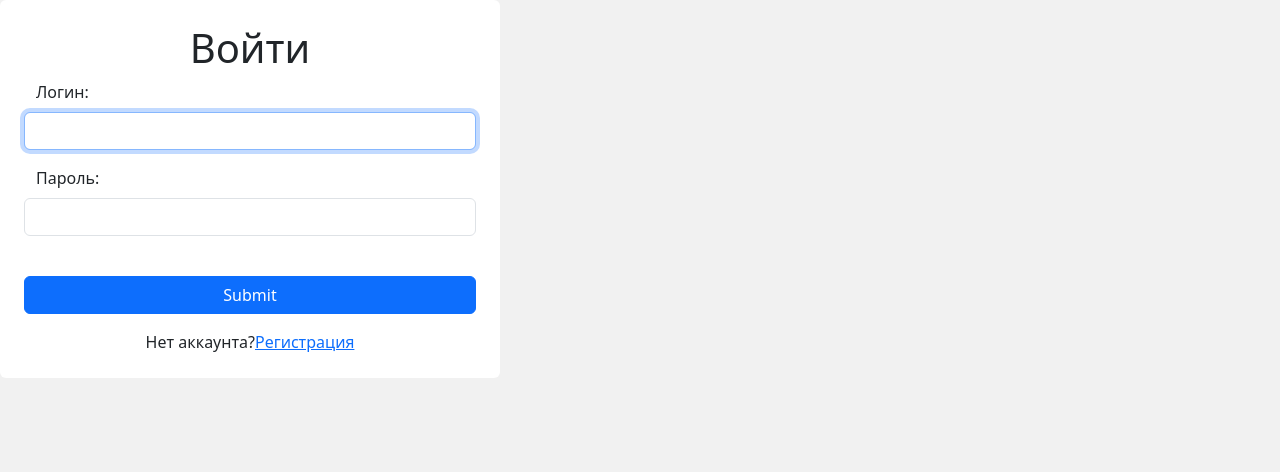
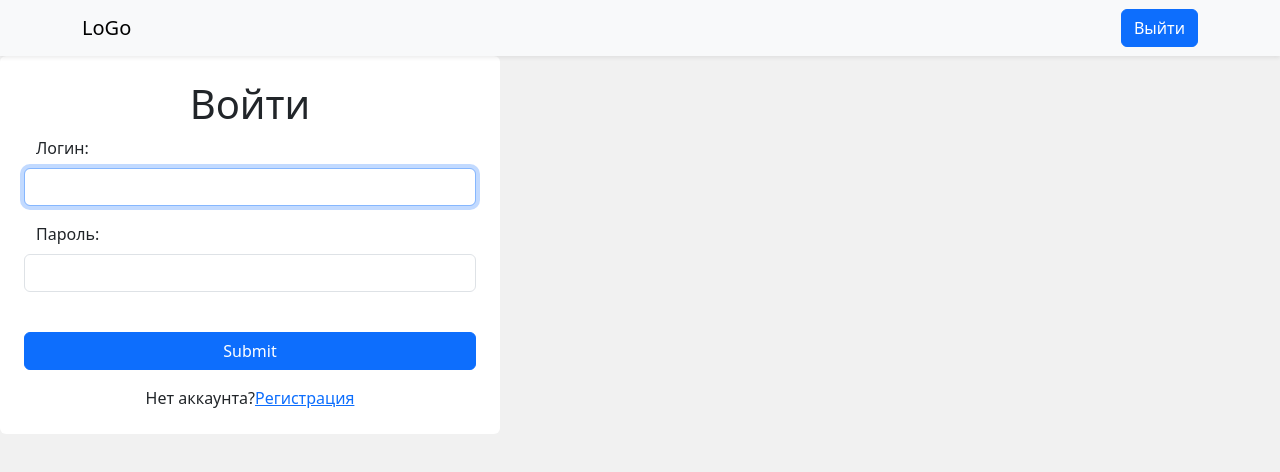
Before and after one commit to KindProgrammer/frontend-project-12, a React (Vite) app in the folder frontend/: page /login in a window 1280 px wide. Shown: the top 472 px of the page. Built offline with nearby package versions, Linux system fonts and the light colour scheme.

Commit message:
added a nav menu component

```diff
--- a/frontend/src/App.jsx
+++ b/frontend/src/App.jsx
@@ -5,11 +5,13 @@ import NotFound from './Pages/NotFound.jsx';
 import MainPage from './Pages/MainPage.jsx';
 import AuthProvider from './context/AuthProvider.jsx';
 import routes from './routes.js';
+import NavigationMenu from './Components/NavigationMenu.jsx';
 
 function App() {
   return (
     <BrowserRouter>
       <AuthProvider>
+        <NavigationMenu />
         <Routes>
             <Route path={routes.mainPagePath} element={<MainPage />} />
             <Route path={routes.loginPagePath} element={<Login />} />
--- /dev/null
+++ b/frontend/src/Components/NavigationMenu.jsx
@@ -0,0 +1,22 @@
+import Container from 'react-bootstrap/Container';
+import Nav from 'react-bootstrap/Nav';
+import Navbar from 'react-bootstrap/Navbar';
+import routes from '../routes';
+
+const NavigationMenu = () => {
+    return(
+        <Navbar expand="lg" className="bg-body-tertiary shadow-sm">
+            <Container>
+            <Navbar.Brand href={routes.mainPagePath}>LoGo</Navbar.Brand>
+            <Navbar.Toggle aria-controls="basic-navbar-nav" />
+            <Navbar.Collapse id="basic-navbar-nav">
+                <Nav className="ms-auto">
+                    <button type='button' className='btn btn-primary'>Выйти</button>
+                </Nav>
+            </Navbar.Collapse>
+            </Container>
+        </Navbar>
+    );
+}
+
+export default NavigationMenu;
```
